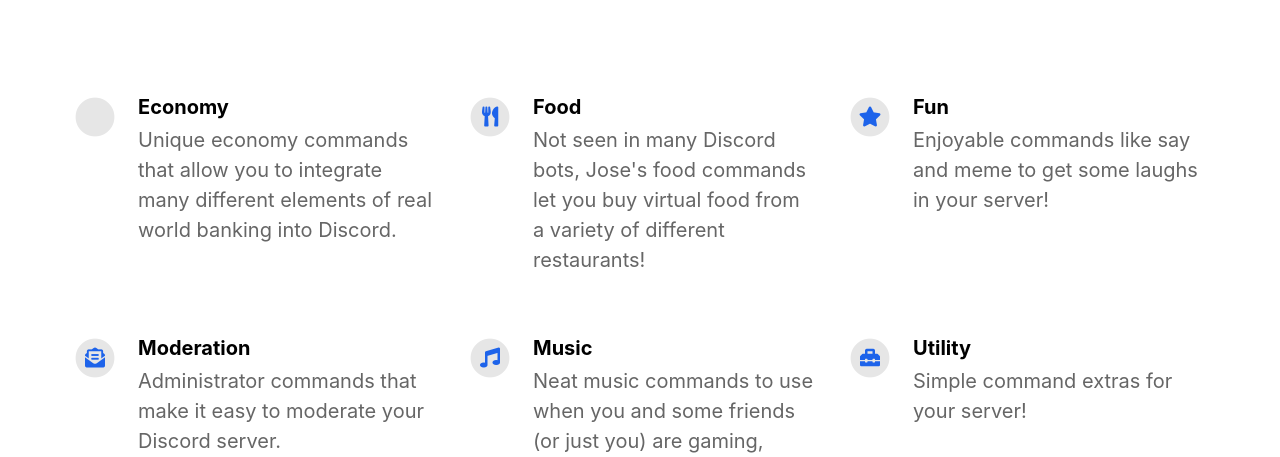
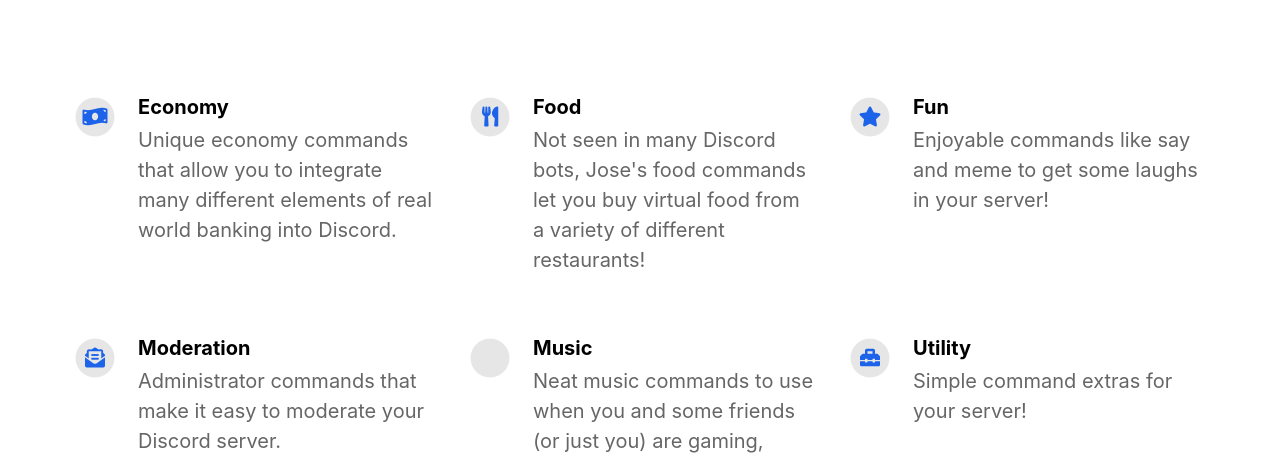
Before and after one commit to josethecow/josethecow.github.io, a Jekyll site: the page built from index.html, in a window 1280 px wide. Shown: the part 987-1444 px from the top of the page. Built offline with Jekyll 4.4.1, drawn with Linux system fonts in a browser that asks for light colours; nearby versions of some CDN libraries.

Commit message:
Update _config.yml

```diff
--- a/_config.yml
+++ b/_config.yml
@@ -33,7 +33,7 @@ features                                  :
 
   - title                                 : Economy
     description                           : Unique economy commands that allow you to integrate many different elements of real world banking into Discord.
-    fontawesome_icon_name                 : money-bill-1-wave
+    fontawesome_icon_name                 : money-bill-wave
 
   - title                                 : Food
     description                           : Not seen in many Discord bots, Jose's food commands let you buy virtual food from a variety of different restaurants!
@@ -49,7 +49,7 @@ features                                  :
 
   - title                                 : Music
     description                           : Neat music commands to use when you and some friends (or just you) are gaming, coolin' off, or maybe even having a conference in your voice channel to add some tunes to your calls!
-    fontawesome_icon_name                 : music
+    fontawesome_icon_name                 : circle-play
 
   - title                                 : Utility
     description                           : Simple command extras for your server!
```
